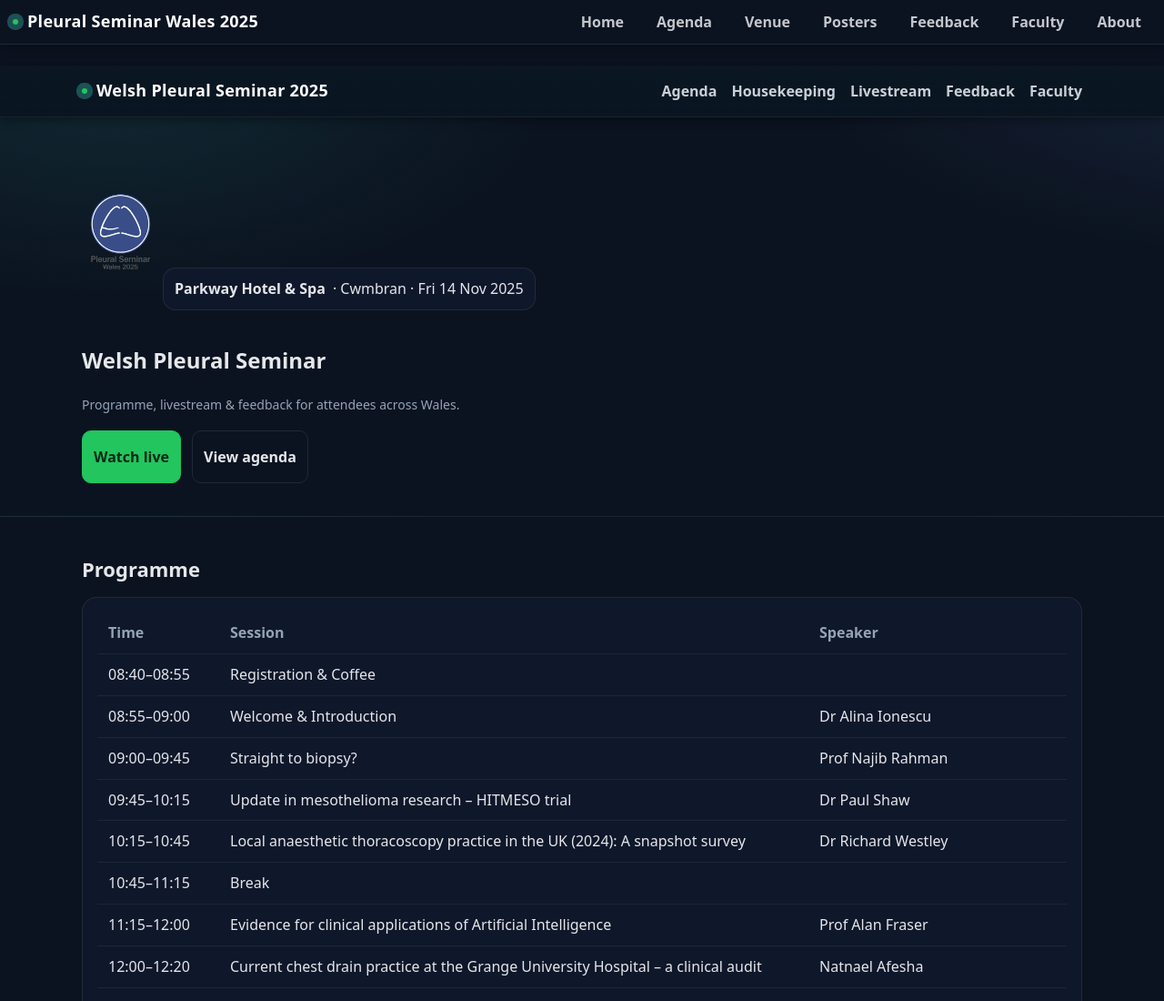
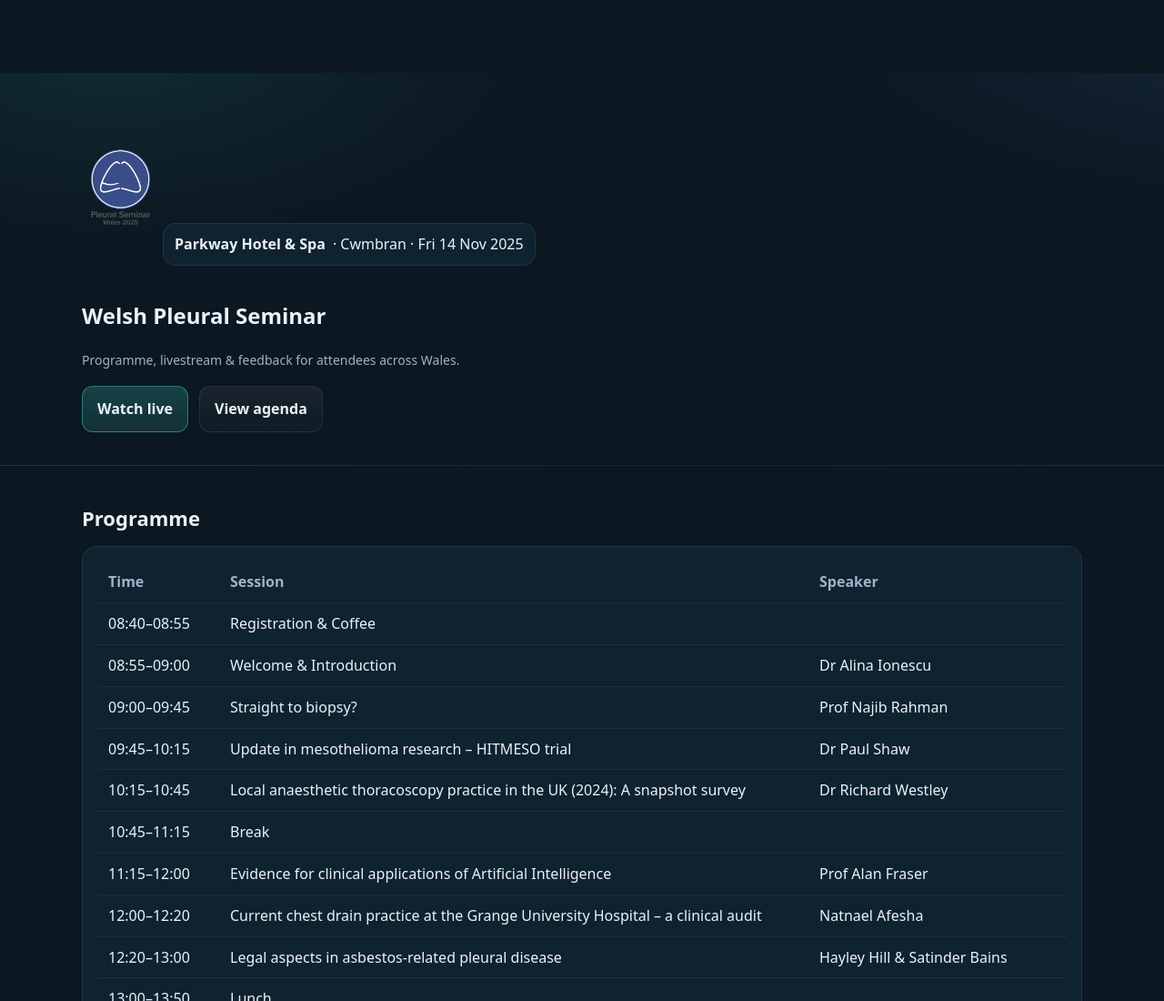
Before and after one commit to zonckerr75/pleural-seminar, a website: page index.html in a window 1280 px wide. Shown: the top 1100 px of the page at 91% size. Drawn offline with Linux system fonts and the light colour scheme.

Commit message:
Update index.html

```diff
--- a/index.html
+++ b/index.html
@@ -57,93 +57,6 @@ body {
   </style>
 </head>
 <body>
-<!-- ===== Fixed Header (shared) ===== -->
-<style>
-  :root{ --bg:#0b1320; --panel:#0f172a; --fg:#e5e7eb; --muted:#94a3b8; --accent:#22c55e; --border:#1f2937; }
-  body{ margin:0; padding-top:72px; background:var(--bg); color:var(--fg); }
-  header.site-header{ position:fixed; top:0; left:0; right:0; z-index:1000; background:#0b1320; border-bottom:1px solid var(--border); box-shadow:0 2px 10px rgba(0,0,0,.4); }
-  .nav-wrap{ max-width:1100px; margin:0 auto; padding:10px 14px; display:flex; align-items:center; gap:12px; }
-  .brand{ display:flex; align-items:center; gap:10px; min-width:0; }
-  .brand .dot{ width:6px; height:6px; border-radius:50%; background:var(--accent); display:inline-block; }
-  .brand h1{ font-size:18px; margin:0; white-space:nowrap; overflow:hidden; text-overflow:ellipsis; }
-  nav.primary{ margin-left:auto; }
-  .nav-list{ display:flex; gap:14px; align-items:center; list-style:none; margin:0; padding:0; }
-  .nav-list a{ color:var(--fg); text-decoration:none; padding:8px 10px; border-radius:10px; border:1px solid transparent; }
-  .nav-list a:hover{ background:#0b1222; border-color:var(--border); }
-  .btn{ display:inline-flex; align-items:center; gap:6px; height:40px; padding:8px 12px; border-radius:10px; text-decoration:none; white-space:nowrap; border:1px solid var(--border); color:var(--fg); background:transparent; font-weight:600; }
-  .btn.primary{ background:var(--accent); border-color:var(--accent); color:#072814; }
-  .burger{ display:none; margin-left:auto; background:transparent; border:1px solid var(--border); width:42px; height:40px; border-radius:10px; color:var(--fg); }
-  .mobile-panel{ display:none; border-top:1px solid var(--border); background:var(--panel); }
-  .mobile-list{ list-style:none; margin:0; padding:8px; display:flex; flex-direction:column; gap:6px; }
-  .mobile-list a{ display:block; padding:10px 12px; border-radius:10px; color:var(--fg); text-decoration:none; border:1px solid transparent; }
-  .mobile-list a:hover{ background:#0b1222; border-color:var(--border); }
-  @media (max-width: 860px){
-    nav.primary{ display:none; }
-    .burger{ display:inline-flex; justify-content:center; align-items:center; }
-    header.site-header.open .mobile-panel{ display:block; }
-  }
-  header.site-header, .nav-wrap, nav.primary, .nav-list{ max-width:100vw; overflow-x:hidden; }
-</style>
-
-<header class="site-header" id="siteHeader">
-  <div class="nav-wrap">
-    <div class="brand">
-      <span class="dot" aria-hidden="true"></span>
-      <h1>Pleural Seminar Wales 2025</h1>
-    </div>
-
-    <nav class="primary" aria-label="Primary">
-      <ul class="nav-list">
-        <li><a href="index.html">Home</a></li>
-        <li><a href="#agenda">Agenda</a></li>
-        <li><a href="venue.html">Venue</a></li>
-        <li><a href="posters.html">Posters</a></li>
-        <li><a href="feedback.html">Feedback</a></li>
-        <li><a href="faculty.html">Faculty</a></li>
-        <li><a href="about.html">About</a></li>
-      </ul>
-    </nav>
-
-    <button class="burger" id="burgerBtn" aria-label="Open menu" aria-expanded="false" aria-controls="mobileNav">☰</button>
-  </div>
-
-  <div class="mobile-panel" id="mobileNav">
-    <ul class="mobile-list">
-      <li><a href="index.html" onclick="closeMenu()">Home</a></li>
-      <li><a href="#agenda" onclick="closeMenu()">Agenda</a></li>
-      <li><a href="venue.html" onclick="closeMenu()">Venue</a></li>
-      <li><a href="posters.html" onclick="closeMenu()">Posters</a></li>
-      <li><a href="feedback.html" onclick="closeMenu()">Feedback</a></li>
-      <li><a href="faculty.html" onclick="closeMenu()">Faculty</a></li>
-      <li><a href="about.html" onclick="closeMenu()">About</a></li>
-    </ul>
-  </div>
-</header>
-
-<script>
-  const headerEl = document.getElementById('siteHeader');
-  const burger = document.getElementById('burgerBtn');
-  function closeMenu(){ headerEl.classList.remove('open'); burger.setAttribute('aria-expanded','false'); }
-  burger.addEventListener('click', ()=>{ const open = headerEl.classList.toggle('open'); burger.setAttribute('aria-expanded', String(open)); });
-  window.addEventListener('resize', ()=>{ if (window.innerWidth > 860) closeMenu(); });
-</script>
-<!-- ===== End Fixed Header (shared) ===== -->
-
-<header class="nav">
-  <div class="wrap nav-inner">
-    <div class="brand"><span class="dot" aria-hidden="true"></span><h1>Welsh Pleural Seminar 2025</h1></div>
-    <nav aria-label="Primary">
-      <ul>
-        <li><a href="#programme">Agenda</a></li>
-        <li><a href="#house">Housekeeping</a></li>
-        <li><a href="#livestream">Livestream</a></li>
-        <li><a href="/feedback.html">Feedback</a></li>
-        <li><a href="/faculty.html" rel="nofollow">Faculty</a></li>
-      </ul>
-    </nav>
-  </div>
-</header>
-
 <main>
   <section class="hero">
     <div class="wrap">
```
